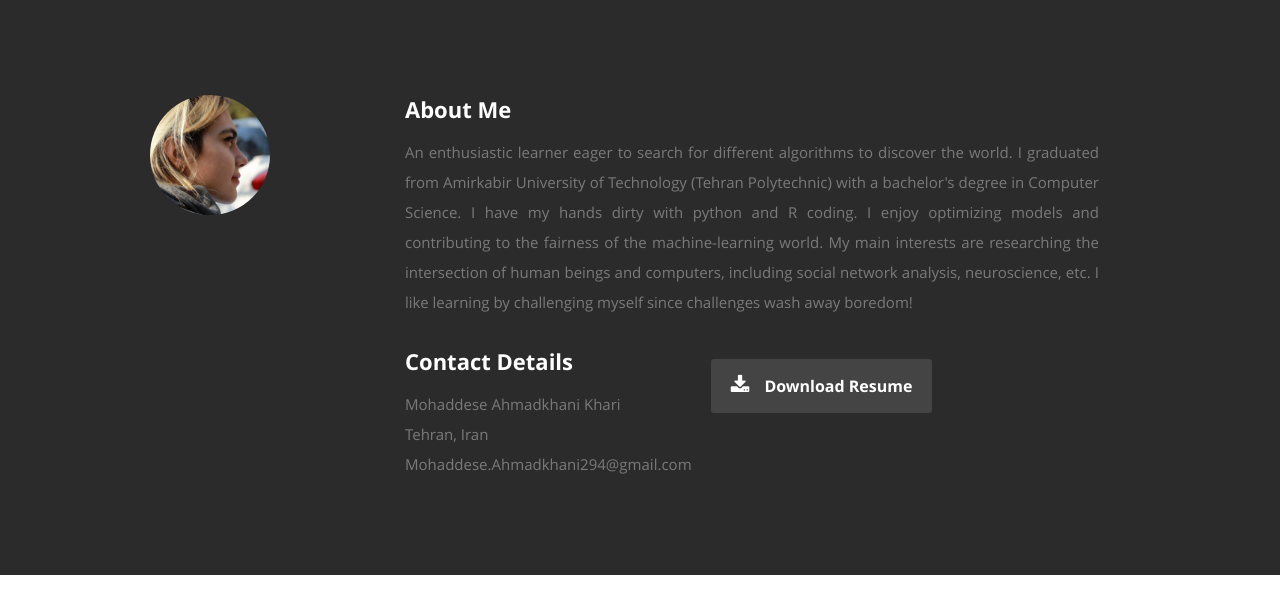
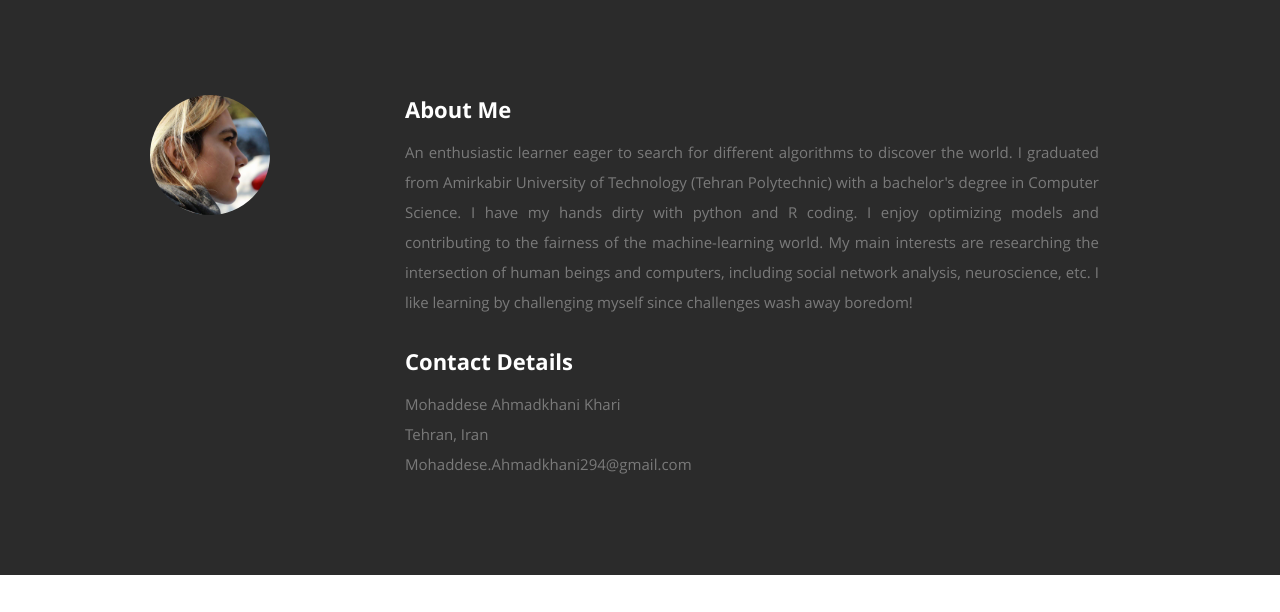
Before and after one commit to Mohi294/Mohi294.github.io, a PHP site: page / in a window 1280 px wide. Shown: the part 801-1413 px from the top of the page. Run offline with PHP 8.4, Linux system fonts and the light colour scheme; some libraries are stand-ins or nearby versions.

Commit message:
last change

```diff
--- a/index.html
+++ b/index.html
@@ -120,11 +120,7 @@
 
                </div>
 
-               <div class="columns download">
-                  <p>
-                     <a href="https://mohi294.github.io/CV_Mohaddese_AhmadkahniKhari .pdf" class="button" target="_blank"><i class="fa fa-download"></i>Download Resume</a>
-                  </p>
-               </div>
+
 
             </div> <!-- end row -->
 
```
Also changed, not shown: css/layout.css (+0 -10 lines), 1 other file.
